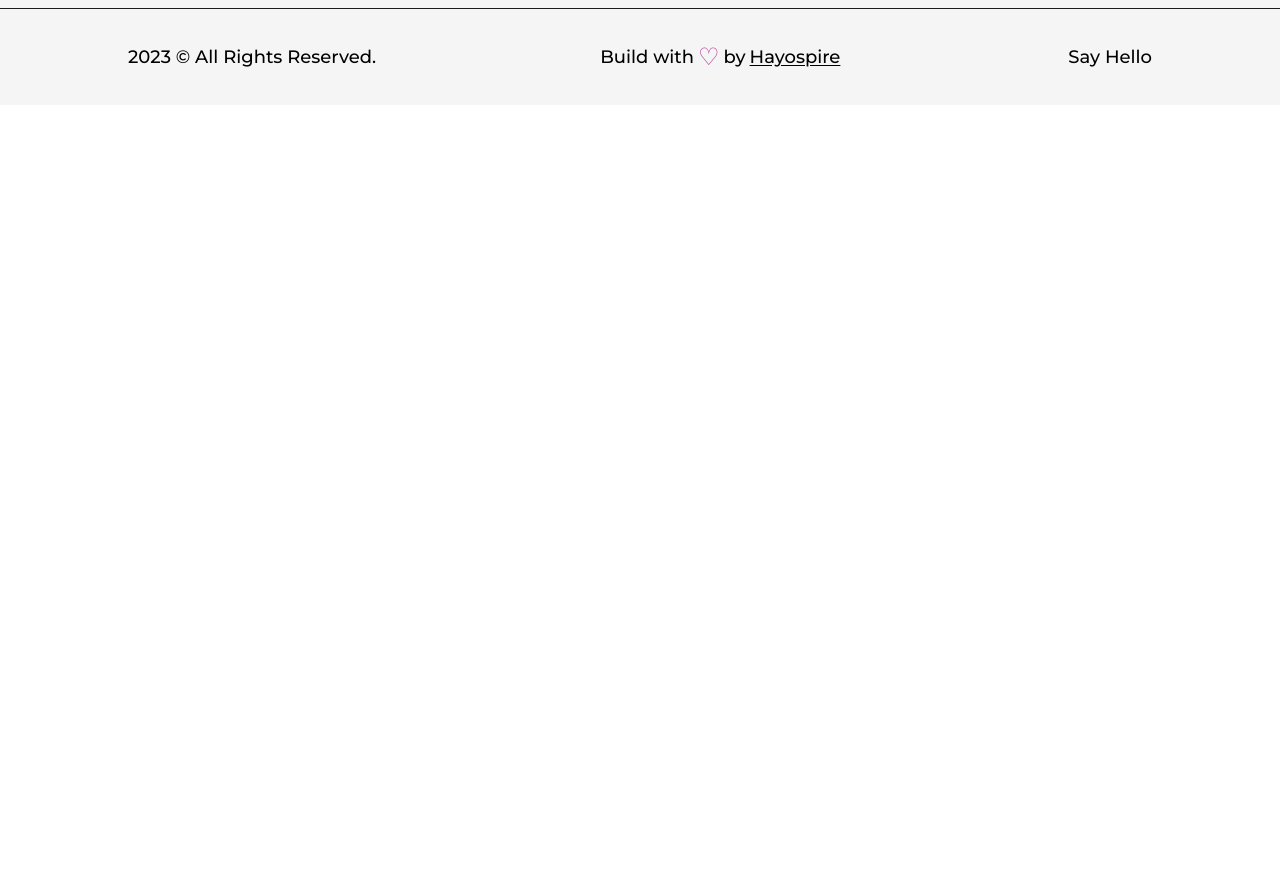
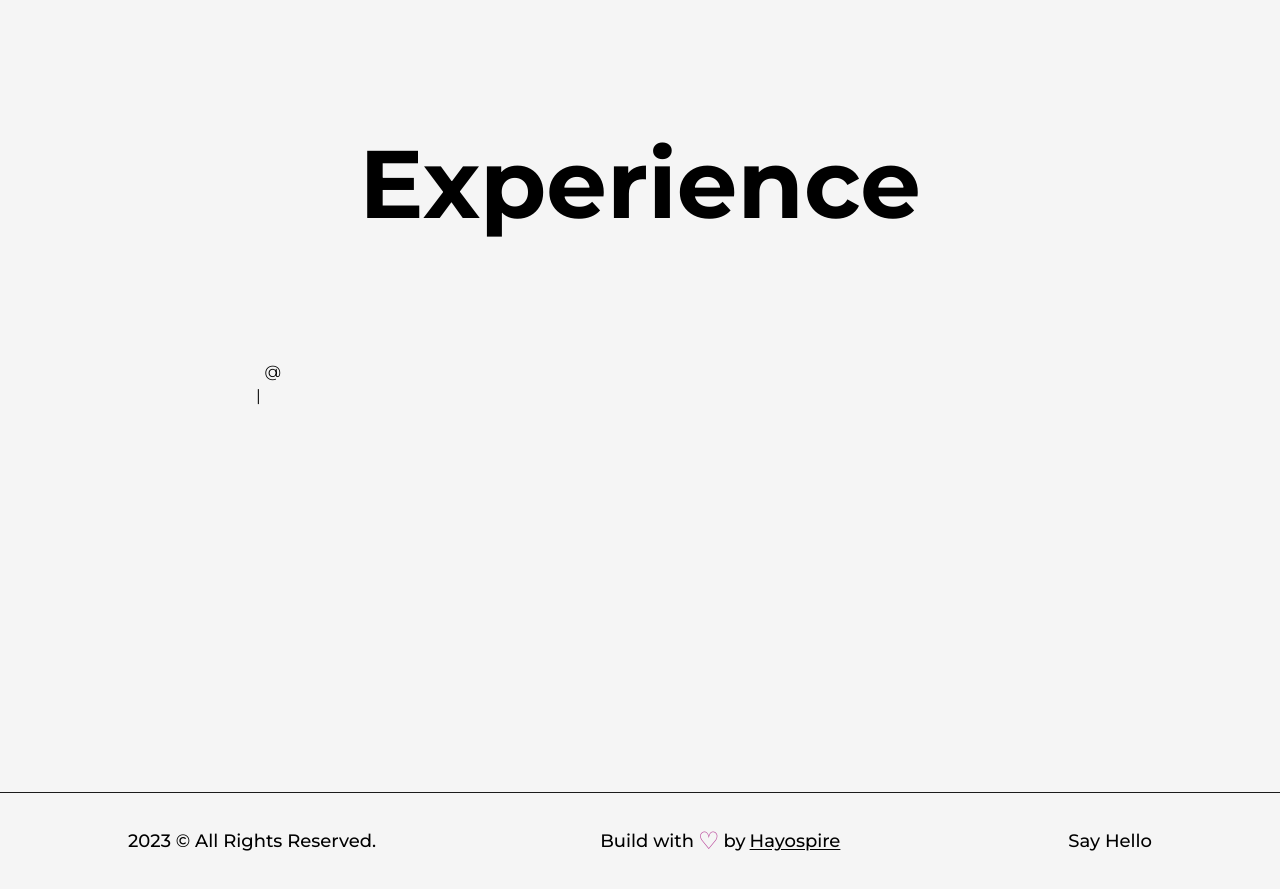
Before and after one commit to MilkiasTonji/mock-portfolio, a Next.js app: page /about in a window 1280 px wide. Shown: the part 2180-3069 px from the top of the page. Before the commit the page ends 2285 px from the top, so only its background shows below. Built offline with nearby package versions, Linux system fonts and the light colour scheme.

Commit message:
Created experience component

```diff
--- /dev/null
+++ b/src/components/Experience.js
@@ -0,0 +1,28 @@
+import React from 'react'
+
+
+const Details = ({position, company, companyLink, time, address, work}) => {
+    return <li>
+        <div>
+            <h3>{position} &nbsp; <a href={companyLink}>@{company}</a></h3>
+            <span>{time} | {address}</span>
+            <p>{work}</p>
+        </div>
+    </li>
+}
+
+
+const Experience = () => {
+  return (
+    <div className='my-64'>
+        <h2 className='font-bold text-8xl mb-32 w-full text-center'>Experience</h2>
+        <div className='w-[75%] mx-auto relative'>
+            <ul>
+                <Details />
+            </ul>
+        </div>
+    </div>
+  )
+}
+
+export default Experience
--- a/src/components/Skills.js
+++ b/src/components/Skills.js
@@ -33,6 +33,7 @@ const Skill = ({ name, x, y }) => {
       initial={{ x: 0, y: 0 }}
       whileInView={{ x: x, y: y }}
       transition={{ duration: 1.5 }}
+      viewport={{once: true}}
     >
       {name}
     </motion.div>
--- a/src/pages/about.js
+++ b/src/pages/about.js
@@ -7,6 +7,7 @@ import React, { useEffect, useRef } from 'react'
 import profilePic from '../../public/images/profile/developer-pic-2.jpg'
 import { useInView, useMotionValue, useSpring } from 'framer-motion'
 import Skills from '@/components/Skills'
+import Experience from '@/components/Experience'
 
 //animate numbers up to the value passed from component
 const AnimatedNumbers = ({value}) => {
@@ -88,6 +89,7 @@ const about = () => {
                         </div>
                     </div>
                     <Skills />
+                    <Experience />
                 </Layout>
             </main>
         </>
```
